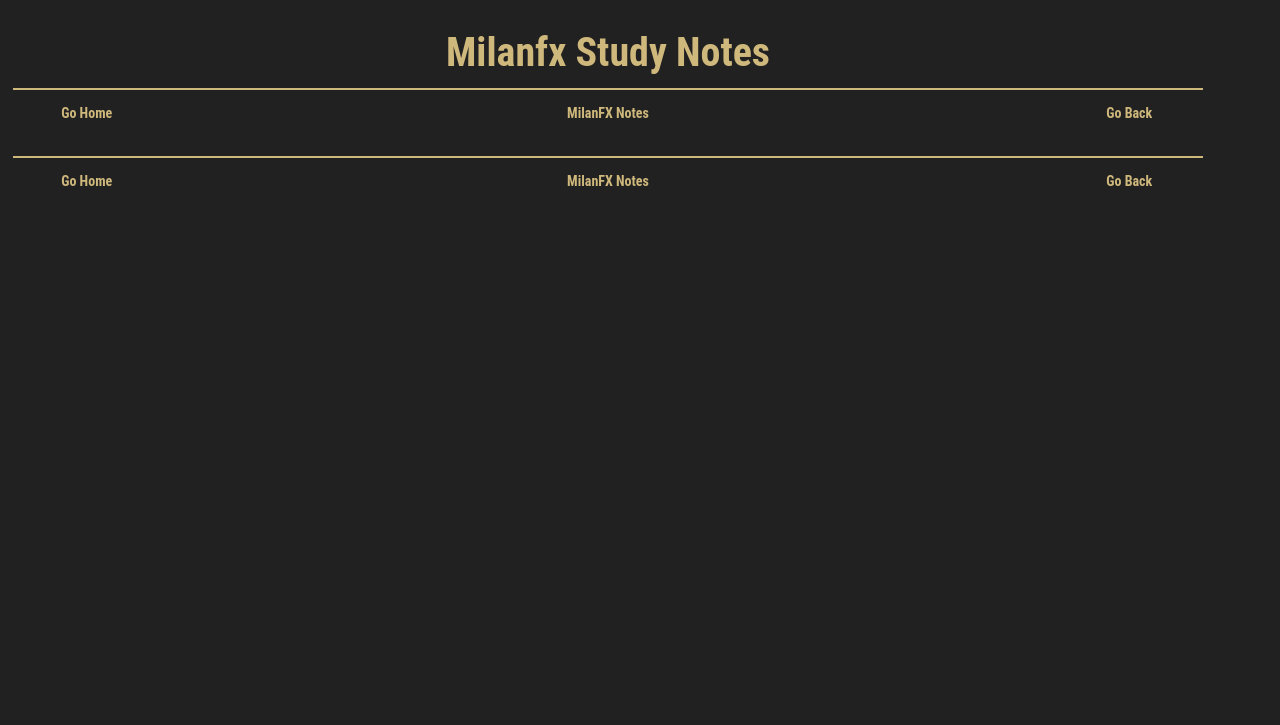
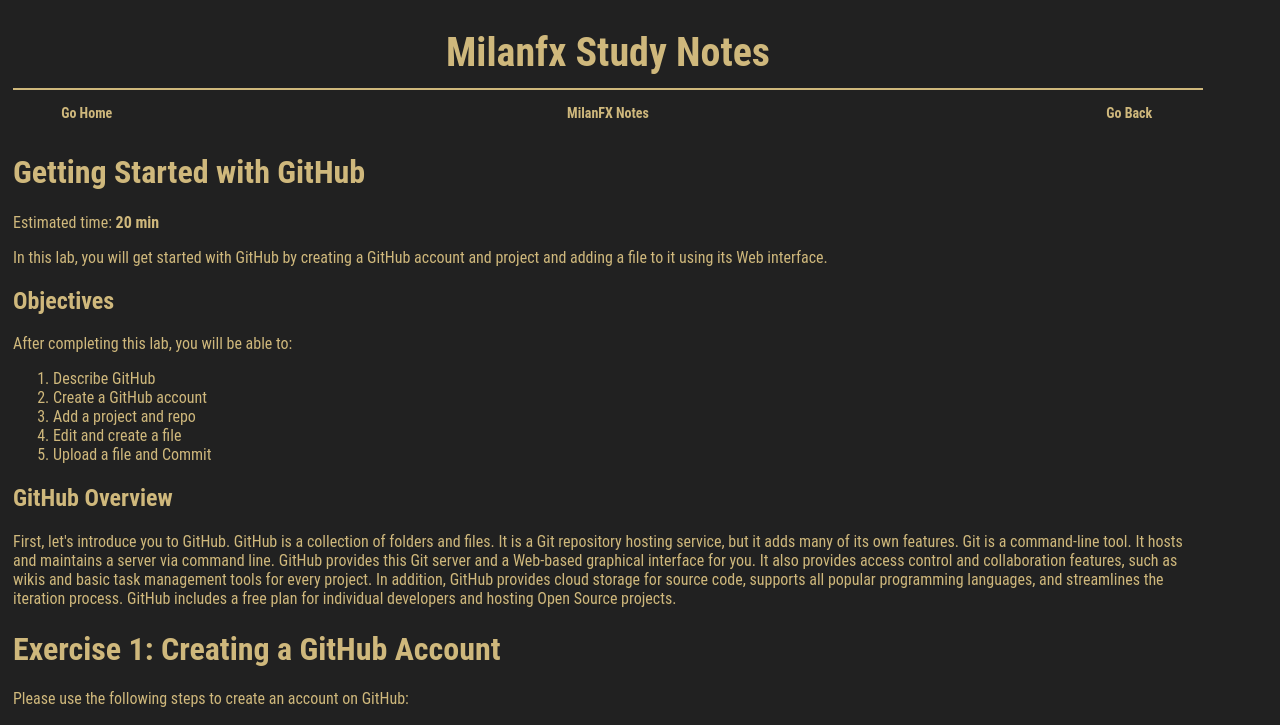
Before and after one commit to milanfx/milanfx.github.io, a Jekyll site: the page built from test.md, in a window 1280 px wide and 1400 px high. Shown: the top 725 px of the window. Built offline with Jekyll 4.4.1, drawn with Linux system fonts in a browser that asks for light colours; some of the changed text lies outside the part shown.

Commit message:
Update test.md

```diff
--- a/test.md
+++ b/test.md
@@ -3,3 +3,43 @@
 title: Milanfx Study Notes
 permalink: /xxx/
 ---
+
+# Getting Started with GitHub
+
+Estimated time: **20 min**
+
+In this lab, you will get started with GitHub by creating a GitHub account and project and adding a file to it using its Web interface.
+
+## Objectives
+
+After completing this lab, you will be able to:
+
+1. Describe GitHub
+2. Create a GitHub account
+3. Add a project and repo
+4. Edit and create a file
+5. Upload a file and Commit
+
+## GitHub Overview
+
+First, let\'s introduce you to GitHub. GitHub is a collection of folders and files. It is a Git repository hosting service, but it adds many of its own features. Git is a command-line tool. It hosts and maintains a server via command line. GitHub provides this Git server and a Web-based graphical interface for you. It also provides access control and collaboration features, such as wikis and basic task management tools for every project. In addition, GitHub provides cloud storage for source code, supports all popular programming languages, and streamlines the iteration process. GitHub includes a free plan for individual developers and hosting Open Source projects.
+
+# Exercise 1: Creating a GitHub Account
+
+Please use the following steps to create an account on GitHub:
+
+Step 1: Create an account: https://github.com/join
+
+><img src="https://cf-courses-data.s3.us.cloud-object-storage.appdomain.cloud/9ybBtTMN11pv0EJSo8sSZA/Create-account.PNG" alt="Create your account." width="300">
+
+<b>NOTE:</b> If you already have a GitHub account, you can skip this step and simply log in to your account.
+
+Step 2: Provide the necessary details to create an account as shown below:
+
+><img src="https://cf-courses-data.s3.us.cloud-object-storage.appdomain.cloud/tpap84Ayqkc8z8seDaRnMw/Fill-details.PNG" alt="Create your account." width="300">
+
+Click `Continue`.
+
+Step 3: Click `Visual puzzle` to verify the account.
+
+><img src="https://cf-courses-data.s3.us.cloud-object-storage.appdomain.cloud/CxivN76MadvjvkWA38BVXg/Verify.PNG" alt="Verify your account." width="300">
```
